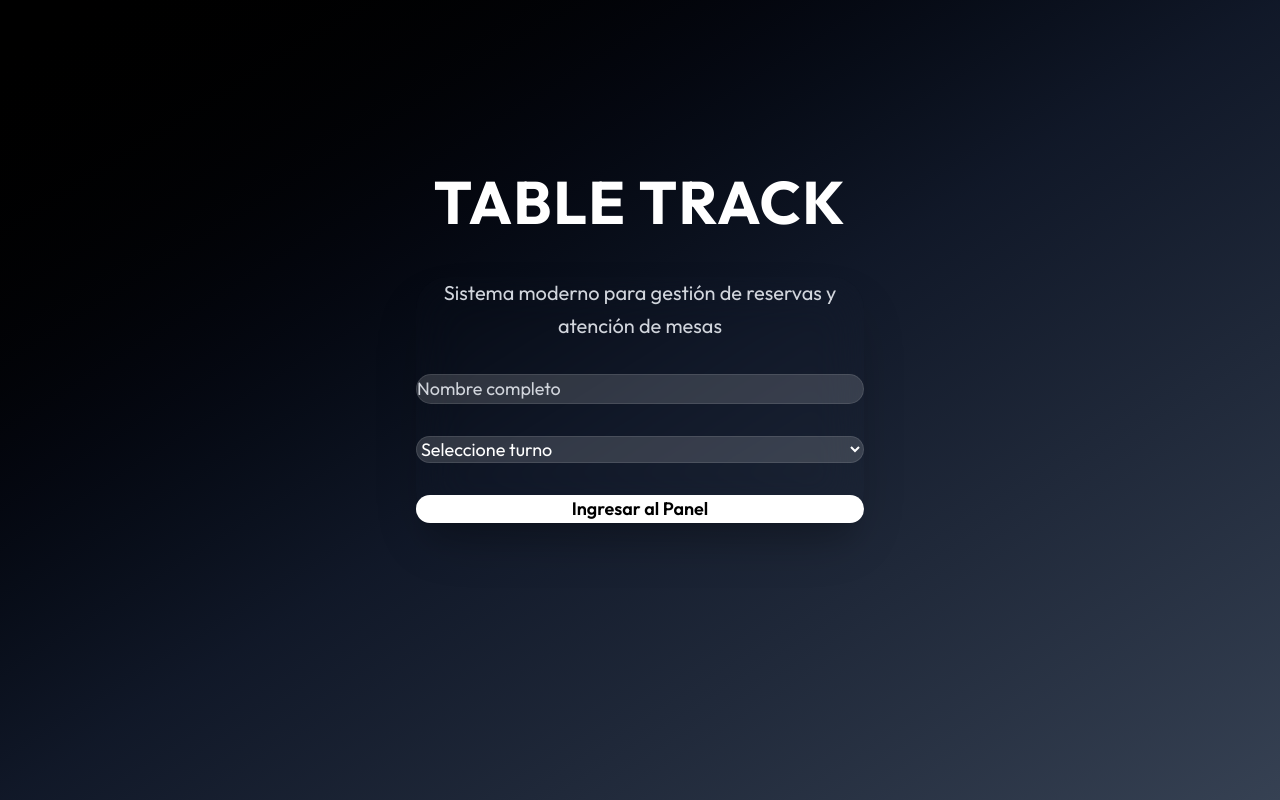
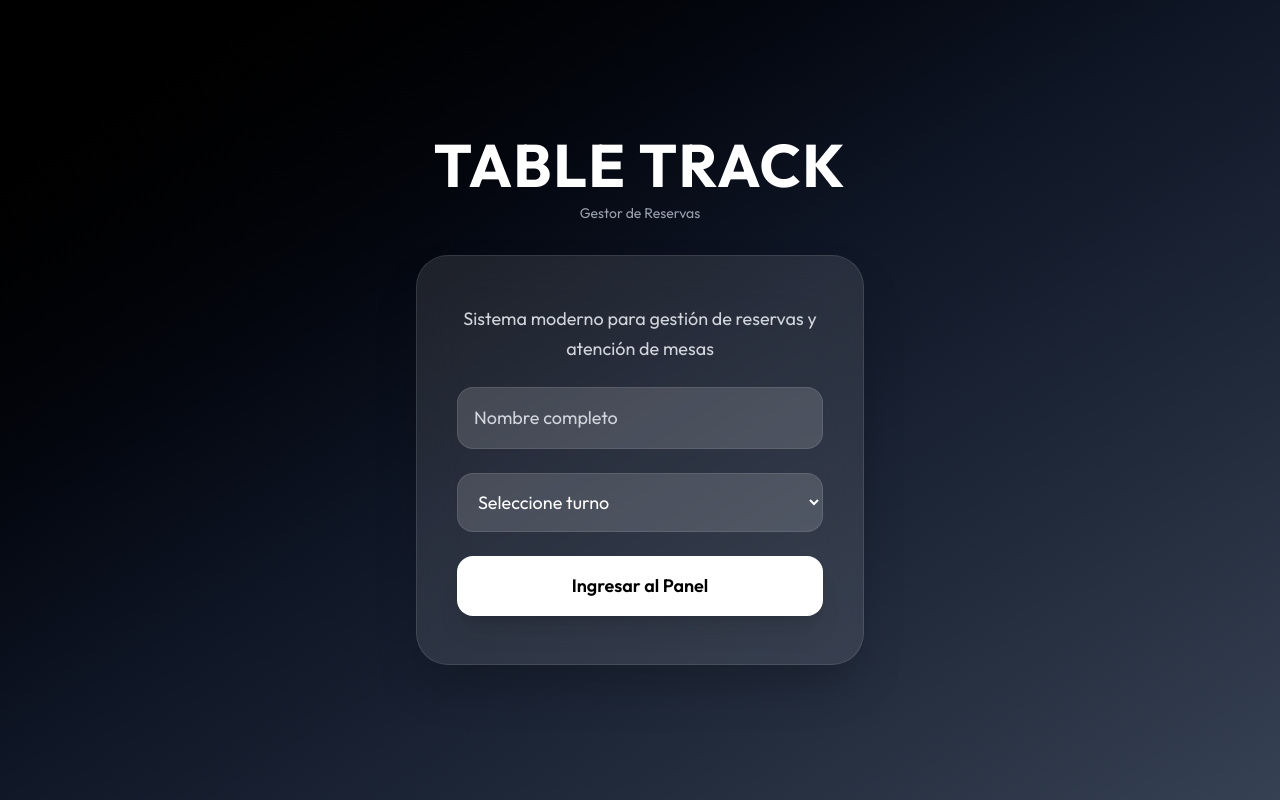
Before and after one commit to julen2808/TableTrack, a React (Vite) app in the folder reservasApi/: page /login in a window 1280 px wide. Built offline with nearby package versions, Linux system fonts and the light colour scheme.

Commit message:
style: rediseñando estilos del panelpage para experiencia UI

```diff
--- a/reservasApi/src/components/Loader.jsx
+++ b/reservasApi/src/components/Loader.jsx
@@ -4,7 +4,7 @@ function Loader() {
 
     <div className="flex flex-col justify-center items-center min-h-screen gap-4">
 
-      {/* Spinner animado */}
+      {/* icono en movimiento*/}
       <div
         className="
           w-16
@@ -31,7 +31,3 @@ function Loader() {
 }
 
 export default Loader;
-
-// Loader reutilizable
-// Mejora feedback visual
-// Evita pantalla vacía durante peticiones
--- a/reservasApi/src/components/Navbar.jsx
+++ b/reservasApi/src/components/Navbar.jsx
@@ -70,7 +70,3 @@ function Navbar() {
 }
 
 export default Navbar;
-
-// Navbar reutilizable
-// Muestra host activo y turno
-// Incluye cierre de sesión
--- a/reservasApi/src/components/ReservationCard.jsx
+++ b/reservasApi/src/components/ReservationCard.jsx
@@ -8,11 +8,23 @@ function ReservationCard({
 
   return (
 
-    <div className="bg-white shadow-lg rounded-xl p-4">
+    <div
+      className="
+        bg-white/10
+        backdrop-blur-md
+        border border-white/10
+        rounded-3xl
+        p-6
+        shadow-2xl
+        text-white
+      "
+    >
 
-      <h2 className="text-2xl font-bold mb-2">
+      <h2 className="text-2xl font-medium mb-5">
         {reserva.nombreCliente}
       </h2>
+
+      <div className="space-y-3 text-lg text-gray-200">
 
         <p>
           Fecha: {reserva.fechaHora}
@@ -26,18 +38,36 @@ function ReservationCard({
           Estado: {reserva.estado}
         </p>
 
-      <div className="flex gap-2 mt-4">
+      </div>
+
+      <div className="flex gap-4 mt-8">
 
         <button
           onClick={() => onFinalize(reserva)}
-          className="bg-green-500 text-white px-3 py-2 rounded"
+          className="
+            bg-green-500
+            hover:bg-green-600
+            px-5
+            py-3
+            rounded-xl
+            font-semibold
+            transition
+          "
         >
           Finalizar
         </button>
 
         <button
           onClick={() => onDelete(reserva.id)}
-          className="bg-red-500 text-white px-3 py-2 rounded"
+          className="
+            bg-red-500
+            hover:bg-red-600
+            px-5
+            py-3
+            rounded-xl
+            font-semibold
+            transition
+          "
         >
           Eliminar
         </button>
--- a/reservasApi/src/index.css
+++ b/reservasApi/src/index.css
@@ -3,9 +3,6 @@
 @import "tailwindcss";
 
 * {
-
-  margin: 0;
-  padding: 0;
   box-sizing: border-box;
   font-family: 'Outfit', sans-serif;
 
--- a/reservasApi/src/pages/LoginPage.jsx
+++ b/reservasApi/src/pages/LoginPage.jsx
@@ -57,169 +57,49 @@ function LoginPage() {
   };
 
   return (
+  <div className="min-h-screen flex flex-col justify-center items-center bg-gradient-to-br from-black via-gray-900 to-gray-700 p-4">
 
-   <div
-  className="
-    min-h-screen
-    flex
-    flex-col
-    justify-center
-    items-center
-    pt-28
-    bg-gradient-to-br
-    from-black
-    via-gray-900
-    to-gray-700
-    p-4
-  "
->
-
-      {/* Título fuera del formulario */}
-      <div className="text-center absolute top-43">
-
+    {/* Título */}
+    <div className="text-center mb-8">
       <h1 className="text-6xl font-bold text-white tracking-wide">
-
         TABLE TRACK
-
       </h1>
-
+      <p className="text-gray-400 mt-2 text-sm">
+        Gestor de Reservas
+      </p>
     </div>
 
     {/* Card Login */}
     <form
       onSubmit={handleLogin}
-        className="
-          backdrop-blur-xl
-          shadow-2xl
-          rounded-[32px]
-          px-10
-          py-12
-          w-full
-          max-w-md
-          text-white
-          flex
-          flex-col
-          gap-8
-        "
+      className="backdrop-blur-xl bg-white/10 border border-white/10 shadow-2xl rounded-[32px] px-10 py-12 w-full max-w-md text-white flex flex-col gap-6"
     >
-
-   <div className="pb-8 mb-8 ">
-
-  <p
-    className="
-      text-gray-300
-      text-xl
-      text-center
-      leading-relaxed
-
-    "
-  >
-
-    Sistema moderno para gestión
-    de reservas y atención
-    de mesas
-
+      <p className="text-gray-300 text-lg text-center leading-relaxed">
+        Sistema moderno para gestión de reservas y atención de mesas
       </p>
 
-</div>
-
-        {/* Inputs */}
-        <div className="flex flex-col gap-8">
-
-          {/* Nombre */}
       <input
         type="text"
         placeholder="Nombre completo"
         value={nombre}
         onChange={(e) => setNombre(e.target.value)}
-            className="
-              w-full
-              p-4
-              rounded-2xl
-              bg-white/15
-              border
-              border-white/10
-              placeholder-gray-300
-              outline-none
-              text-lg
-              focus:ring-2
-              focus:ring-white
-              transition
-            "
+        className="w-full p-4 rounded-2xl bg-white/15 border border-white/10 placeholder-gray-300 outline-none text-lg focus:ring-2 focus:ring-white transition"
       />
 
-          {/* Turno */}
       <select
         value={turno}
         onChange={(e) => setTurno(e.target.value)}
-            className="
-              w-full
-              p-4
-              rounded-2xl
-              bg-white/15
-              border
-              border-white/10
-              outline-none
-              text-lg
-              text-white
-            "
+        className="w-full p-4 rounded-2xl bg-white/15 border border-white/10 outline-none text-lg text-white"
       >
-
-            <option
-              value=""
-              className="text-black"
-            >
-              Seleccione turno
-            </option>
-
-            <option
-              value="Mañana"
-              className="text-black"
-            >
-              Mañana
-            </option>
-
-            <option
-              value="Tarde"
-              className="text-black"
-            >
-              Tarde
-            </option>
-
-            <option
-              value="Noche"
-              className="text-black"
-            >
-              Noche
-            </option>
-
+        <option value="" className="text-black">Seleccione turno</option>
+        <option value="Mañana" className="text-black">Mañana</option>
+        <option value="Tarde" className="text-black">Tarde</option>
+        <option value="Noche" className="text-black">Noche</option>
       </select>
 
-          {/* Botón */}
-          <button
-            className="
-              mt-4
-              w-full
-              bg-white
-              text-black
-              font-semibold
-              py-4
-              rounded-2xl
-              text-lg
-              hover:scale-[1.02]
-              hover:bg-gray-200
-              transition
-              duration-300
-              shadow-xl
-            "
-          >
-
+      <button className="w-full bg-white text-black font-semibold py-4 rounded-2xl text-lg hover:scale-[1.02] hover:bg-gray-200 transition duration-300 shadow-xl">
         Ingresar al Panel
-
       </button>
-
-        </div>
-
     </form>
 
   </div>
--- a/reservasApi/src/pages/PanelPage.jsx
+++ b/reservasApi/src/pages/PanelPage.jsx
@@ -30,17 +30,14 @@ function PanelPage() {
 
     try {
 
-      // GET reservas
       const data = await getReservations();
 
-      // Guarda reservas en estado
       setReservas(data);
 
     } catch (error) {
 
       console.log(error);
 
-      // Alerta error API
       Swal.fire({
         icon: "error",
         title: "Error",
@@ -49,7 +46,6 @@ function PanelPage() {
 
     } finally {
 
-      // Finaliza loading
       setLoading(false);
 
     }
@@ -73,13 +69,11 @@ function PanelPage() {
       confirmButtonText: "Sí, eliminar"
     });
 
-    // Si confirma eliminación
     if (result.isConfirmed) {
 
-      // DELETE MockAPI
       await deleteReservation(id);
 
-      // Actualiza estado local sin recargar página
+      // Actualiza estado local
       setReservas(
 
         reservas.filter(
@@ -97,10 +91,9 @@ function PanelPage() {
 
   };
 
-  // Cambia estado a finalizada
+  // Finaliza reserva
   const finalizarReserva = async (reserva) => {
 
-  // Datos actualizados
     const reservaActualizada = await updateReservation(
       reserva.id,
       {
@@ -109,7 +102,7 @@ function PanelPage() {
       }
     );
 
-  // Actualiza estado local inmediatamente
+    // Actualiza UI sin refrescar
     setReservas((prevReservas) =>
 
       prevReservas.map((item) =>
@@ -129,14 +122,14 @@ function PanelPage() {
 
   };
 
-  // Filtrado local
+  // Filtrado
   const reservasFiltradas = filter === "Todas"
     ? reservas
     : reservas.filter(
         reserva => reserva.estado === filter
       );
 
-  // Loader mientras llegan datos
+  // Loader
   if (loading) {
 
     return <Loader />;
@@ -144,69 +137,50 @@ function PanelPage() {
   }
 
 return (
+  <div className="min-h-screen bg-gradient-to-br from-black via-[#041238] to-[#1E293B] text-white">
 
-    <div className="p-8 bg-gray-100 min-h-screen">
-
-      {/* Navbar superior */}
+    {/* Navbar fuera del contenedor */}
     <Navbar />
 
-      {/* Título */}
-      <h1 className="text-4xl font-bold mb-6">
+    {/* Contenedor principal */}
+    <div className="max-w-5xl mx-auto px-6">
+
+      {/* Encabezado */}
+      <div className="pt-16 pb-16">
+        <h1 className="text-5xl font-black tracking-tight mb-4">
           Panel de Reservas
         </h1>
-
-      {/* Formulario reservas */}
-      <ReservationForm />
-
-      {/* Botones filtros */}
-      <div className="flex flex-wrap gap-4 mb-6">
-
-        <button
-          onClick={() => setFilter("Todas")}
-          className="bg-black text-white px-4 py-2 rounded"
-        >
-          Todas
-        </button>
-
-        <button
-          onClick={() => setFilter("Confirmada")}
-          className="bg-blue-500 text-white px-4 py-2 rounded"
-        >
-          Confirmadas
-        </button>
-
-        <button
-          onClick={() => setFilter("En Espera")}
-          className="bg-yellow-500 text-white px-4 py-2 rounded"
-        >
-          En Espera
-        </button>
-
-        <button
-          onClick={() => setFilter("Finalizada")}
-          className="bg-green-500 text-white px-4 py-2 rounded"
-        >
-          Finalizadas
-        </button>
-
+        <p className="text-gray-300 text-base max-w-2xl leading-relaxed">
+          Gestiona reservas, confirma clientes y organiza mesas fácilmente.
+        </p>
       </div>
 
-      {/* Grid reservas */}
-      <div className="grid md:grid-cols-3 gap-4">
+      {/* Formulario */}
+      <div className="pb-16">
+        <ReservationForm />
+      </div>
 
+      {/* Filtros */}
+      <div className="flex flex-wrap gap-4 pb-12">
+        <button onClick={() => setFilter("Todas")} className="px-6 py-3 rounded-2xl bg-white/10 backdrop-blur-md border border-white/10 hover:bg-white/20 transition font-semibold shadow-lg">Todas</button>
+        <button onClick={() => setFilter("Confirmada")} className="px-6 py-3 rounded-2xl bg-blue-500/20 border border-blue-400/20 hover:bg-blue-500/30 transition font-semibold shadow-lg">Confirmadas</button>
+        <button onClick={() => setFilter("En Espera")} className="px-6 py-3 rounded-2xl bg-yellow-500/20 border border-yellow-400/20 hover:bg-yellow-500/30 transition font-semibold shadow-lg">En Espera</button>
+        <button onClick={() => setFilter("Finalizada")} className="px-6 py-3 rounded-2xl bg-green-500/20 border border-green-400/20 hover:bg-green-500/30 transition font-semibold shadow-lg">Finalizadas</button>
+      </div>
+
+      {/* Cards */}
+      <div className="grid gap-6 md:grid-cols-2 xl:grid-cols-3 pb-10">
         {reservasFiltradas.map((reserva) => (
-
           <ReservationCard
             key={reserva.id}
             reserva={reserva}
             onDelete={eliminarReserva}
             onFinalize={finalizarReserva}
           />
-
         ))}
+      </div>
 
     </div>
-
   </div>
 
   );
```
Also changed, not shown: reservasApi/src/components/ReservationForm.jsx (+65 -29 lines). Lines whose indentation alone changed are shown as unchanged.
